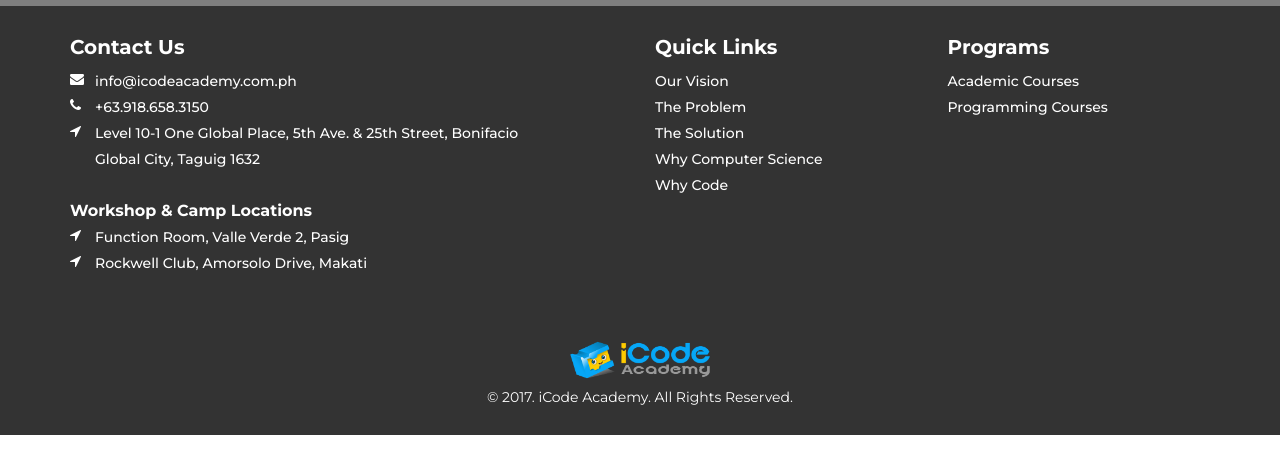
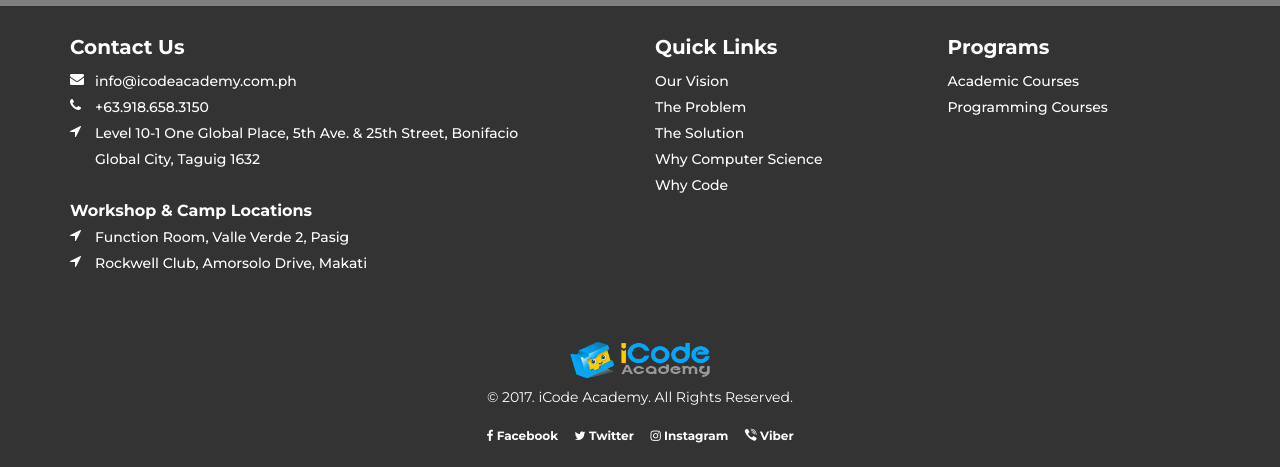
Before and after one commit to didoarellano/effective-happiness, a plain HTML site: page aboutus.html in a window 1280 px wide. Shown: the part 2343-2810 px from the top of the page. Before the commit the page ends 2778 px from the top, so only its background shows below. Drawn offline with nearby package versions, Linux system fonts and the light colour scheme; files whose address does not match are found by name.

Commit message:
[UPDATE] social links
complete social links to all pages

```diff
--- a/aboutus.html
+++ b/aboutus.html
@@ -396,6 +396,12 @@
         </section>
         <img src="theme/images/iCodeAcademy.png" class="img-responsive icode-logo">
         <p> &copy; 2017. iCode Academy. All Rights Reserved.</p>
+        <ul class="social-links">
+            <li><a href="http://icodeacademy.com.ph/ourvision.html"><i class="fa fa-facebook"></i> Facebook</a></li>
+            <li><a href="http://icodeacademy.com.ph/ourvision.html"><i class="fa fa-twitter"></i> Twitter</a></li>
+            <li><a href="http://icodeacademy.com.ph/ourvision.html"><i class="fa fa-instagram"></i> Instagram</a></li>
+            <li><a href="http://icodeacademy.com.ph/ourvision.html"><i class="fa fa-viber"></i> Viber</a></li>
+        </ul>
     </footer>
 
 
```
Also changed, not shown: courses.html (+6 -0 lines), programs.html (+6 -0 lines).
